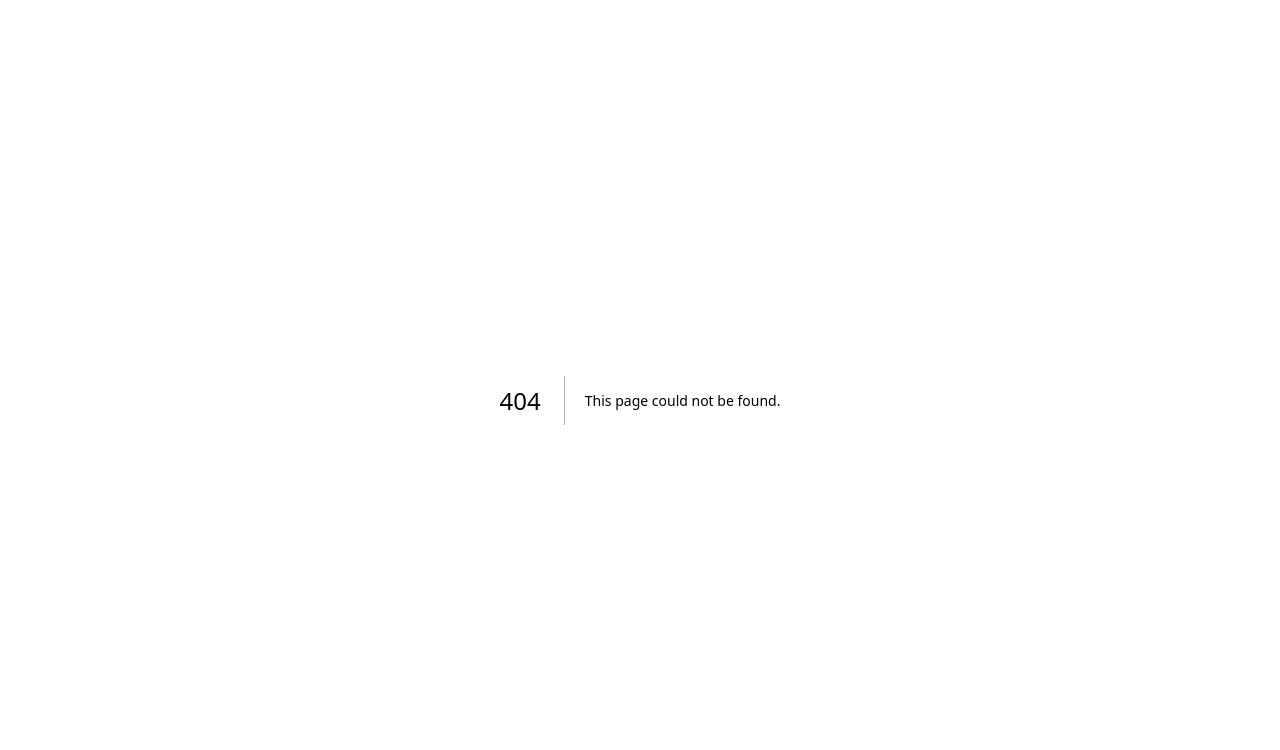
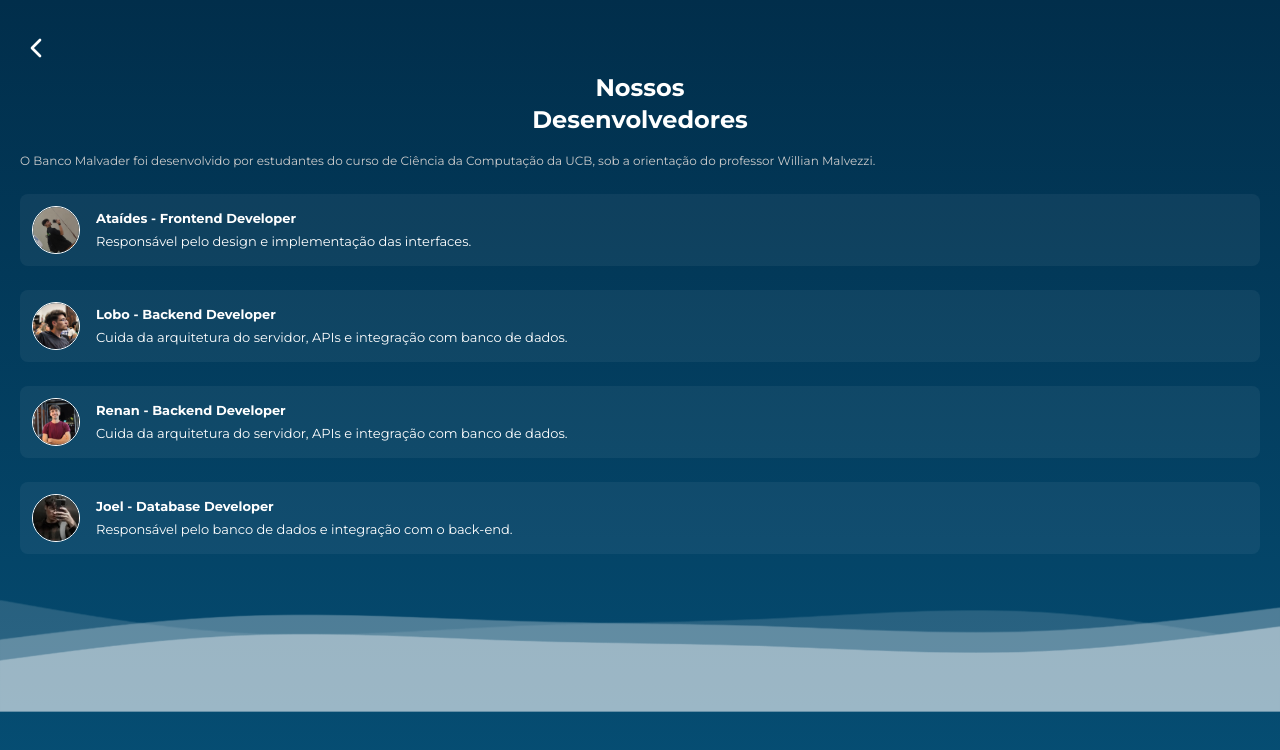
Before and after one commit to LeonardoAtaides/Banco-Malvader, a Next.js app in the folder frontend/: page /Cliente/Devs in a window 1280 px wide. Before the commit this address had no page. Shown: the top 750 px of the page. Built offline with nearby package versions, Linux system fonts and the light colour scheme.

Commit message:
create page devs

```diff
--- /dev/null
+++ b/frontend/src/app/Cliente/Devs/page.tsx
@@ -0,0 +1,118 @@
+"use client";
+
+import React from "react";
+import { ChevronLeft } from "lucide-react";
+import { useRouter } from "next/navigation";
+
+interface Dev {
+  nome: string;
+  funcao: string;
+  descricao: string;
+  foto: string;
+}
+
+
+const devs: Dev[] = [
+  {
+    nome: "Ataídes",
+    funcao: "Frontend Developer",
+    descricao:
+      "Responsável pelo design e implementação das interfaces.",
+    foto: "/assets/dev1.png",
+  },
+  {
+    nome: "Lobo",
+    funcao: "Backend Developer",
+    descricao:
+      "Cuida da arquitetura do servidor, APIs e integração com banco de dados.",
+    foto: "/assets/dev2.png",
+  },
+  {
+    nome: "Renan",
+    funcao: "Backend Developer",
+    descricao:
+      "Cuida da arquitetura do servidor, APIs e integração com banco de dados.",
+    foto: "/assets/dev3.png",
+  },
+  {
+    nome: "Joel",
+    funcao: "Database Developer",
+    descricao:
+      "Responsável pelo banco de dados e integração com o back-end.",
+    foto: "/assets/dev4.png",
+  },
+];
+
+const DevsPage: React.FC = () => {
+  const router = useRouter();
+
+  const handleBack = () => {
+    router.back();
+  };
+
+  return (
+    <main className="min-h-screen bg-gradient-to-b from-[#012E4B] to-[#064F75] text-white ">
+        <div className="px-5 py-8">
+
+
+      {/* Header */}
+      <div className="flex  mb-2">
+        <button
+          className="mr-2  hover:text-white/70 transition"
+          onClick={handleBack}
+        >
+          <ChevronLeft className="w-8 h-8" />
+        </button>
+
+      </div>
+      <h1 className="flex-1 text-center text-2xl font-bold">
+          Nossos <br/>Desenvolvedores
+        </h1>
+
+      {/* Subtítulo */}
+      <p className="text-[12px] mt-4 mb-6 text-[#ccc] text-justify">
+        O Banco Malvader foi desenvolvido por estudantes do curso de Ciência da Computação da UCB, sob a
+        orientação do professor Willian Malvezzi.
+      </p>
+
+      {/* Lista de desenvolvedores */}
+      <div className="space-y-6">
+        {devs.map((dev, idx) => (
+          <div
+            key={idx}
+            className="flex gap-4 items-center bg-white/5  p-3 rounded-lg  hover:bg-white/10 transition"
+          >
+            {/* Avatar com foto */}
+            <div className="w-12 h-12 rounded-full overflow-hidden flex-shrink-0 border border-white">
+              <img
+                src={dev.foto}
+                alt={dev.nome}
+                className="w-full h-full object-cover"
+              />
+            </div>
+
+            {/* Informações */}
+            <div className="flex-1 text-[13px]">
+              <p className="font-semibold">
+                {dev.nome} - {dev.funcao}
+              </p>
+              <p className="mt-1 leading-snug">{dev.descricao}</p>
+            </div>
+          </div>
+        ))}
+      </div>
+
+    </div>
+    {/*waves*/ }
+    <div className="w-full flex justify-center ">
+        <img
+        src="/assets/Wave_white.png"
+        alt="wave"
+        className="w-full h-auto object-cover repeat-y opacity-60"
+        />
+    </div>
+    </main>
+  );
+};
+
+export default DevsPage;
--- a/frontend/src/app/Cliente/page.tsx
+++ b/frontend/src/app/Cliente/page.tsx
@@ -25,9 +25,13 @@ export default function Cliente() {
     }, [dicas.length]);
     const router = useRouter();
 
-  const handleLogout = () => {
+      const handleLogout = () => {
     localStorage.removeItem("token");
     router.push("/Login");
+    };
+
+      const goToDevs = () => {
+    router.push("/Cliente/Devs");
   };
 
 
@@ -212,7 +216,7 @@ export default function Cliente() {
         </button>
 
         {/* Card  3*/}
-        <button className="relative w-54 h-40 rounded-[10px] overflow-hidden shadow-lg">
+        <button onClick={goToDevs} className="relative w-54 h-40 rounded-[10px] overflow-hidden shadow-lg">
         {/* Imagem de fundo */}
         <img
             src="assets/Devs.png"
```
